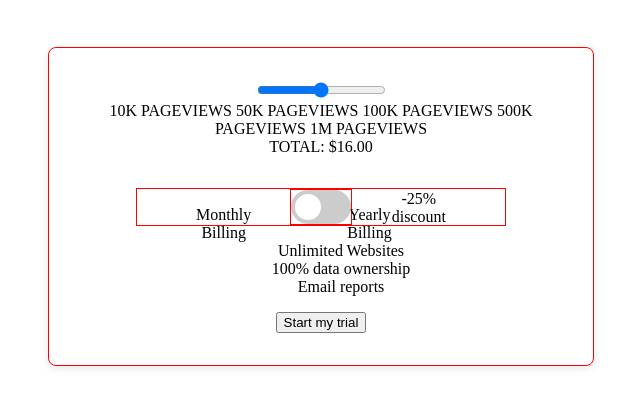
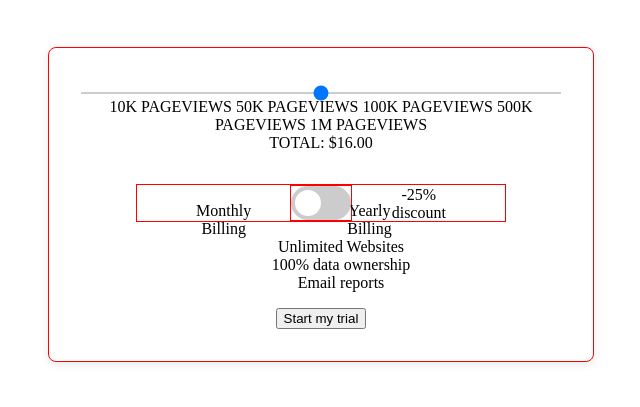
Before and after one commit to youngy247/priceCalculatorPage, a plain HTML site: page index.html in a window 1280 px wide. Shown: the part 233-640 px from the top of the page, without its empty margins (319-959 px from the left). Drawn offline with Linux system fonts and the light colour scheme.

Commit message:
styled range slider

```diff
--- a/style.css
+++ b/style.css
@@ -25,6 +25,18 @@ form {
 .slider-container {
     position: relative;
     margin-bottom: 2rem;
+}
+
+.range {
+    position: relative;
+    z-index: 1;
+    -webkit-appearance: none;
+    width: 100%;
+    height: 2px;
+    margin: 0;
+    padding: 0;
+    border: none;
+    background-color: #ccc;
 }
 
 .switch-container{
```
